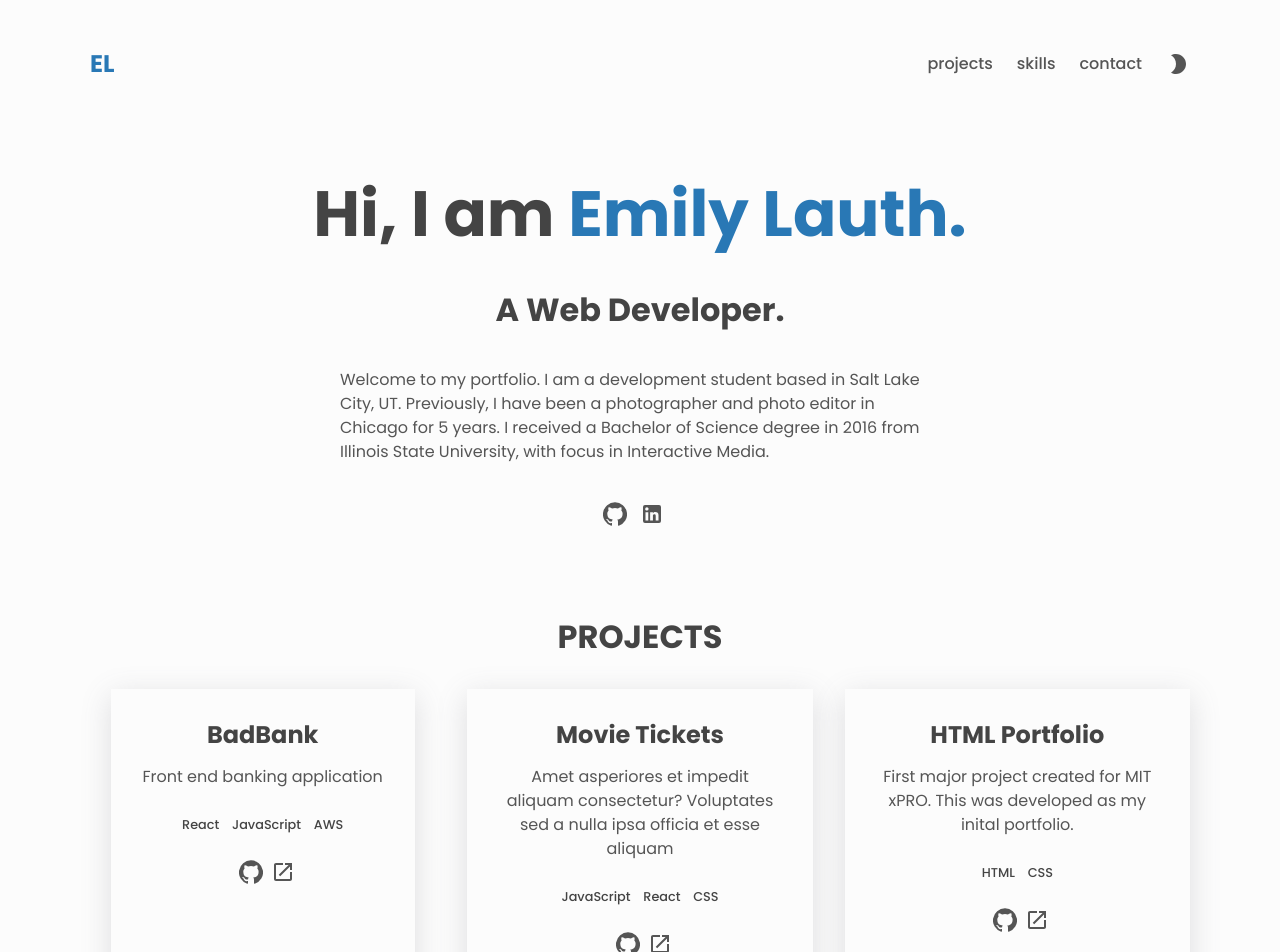
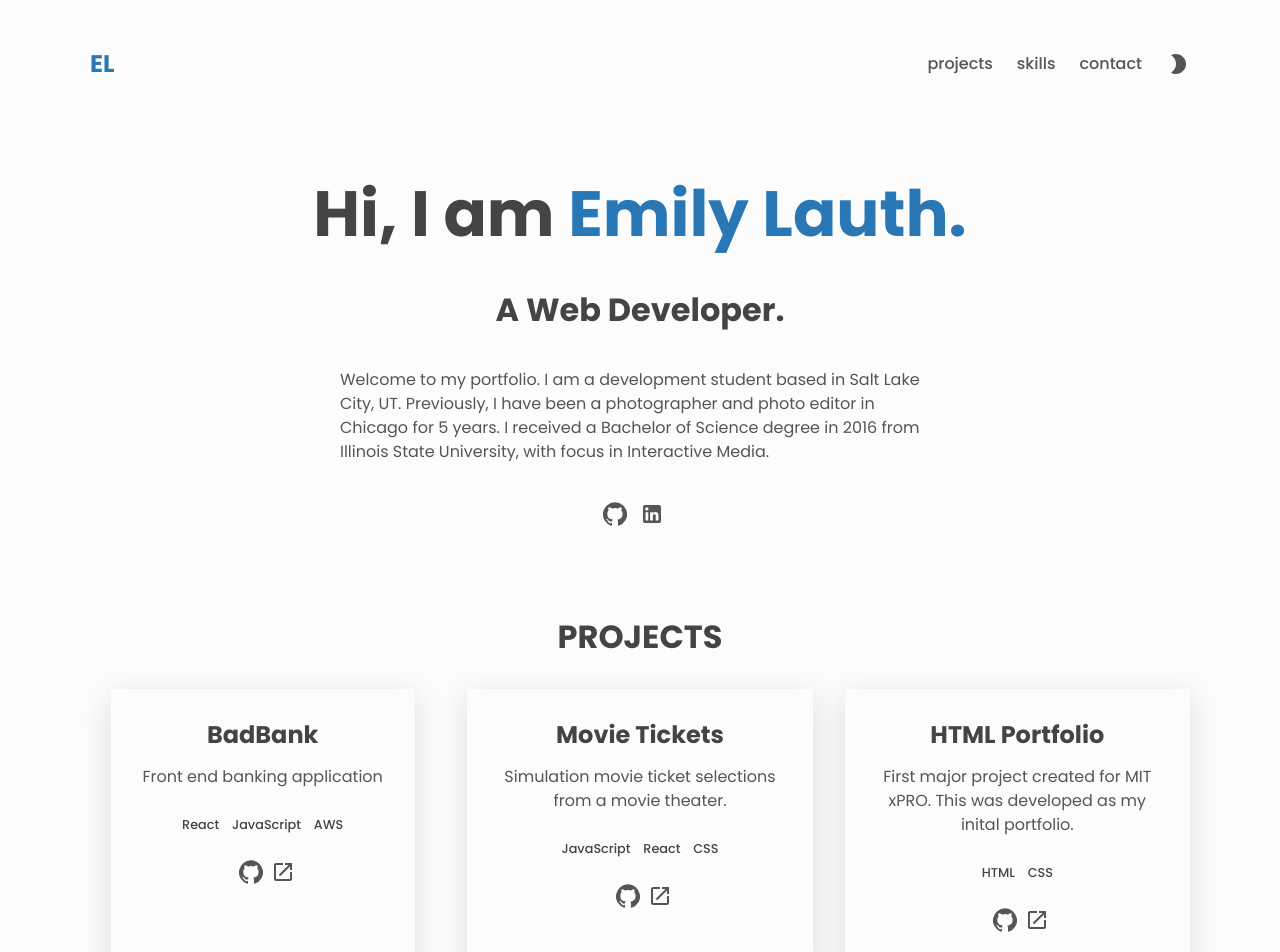
Before and after one commit to emilylauth/emilylauth.github.io, a React (Create React App) app: page / in a window 1280 px wide. Shown: the top 952 px of the page. Built offline with nearby package versions, Linux system fonts and the light colour scheme.

Commit message:
move ticket description fix

```diff
--- a/src/portfolio.js
+++ b/src/portfolio.js
@@ -33,7 +33,7 @@ const projects = [
   {
     name: 'Movie Tickets',
     description:
-      'Amet asperiores et impedit aliquam consectetur? Voluptates sed a nulla ipsa officia et esse aliquam',
+      'Simulation movie ticket selections from a movie theater.',
     stack: ['JavaScript', 'React', 'CSS'],
     sourceCode: 'https://github.com/emilylauth/Movie-Tickets',
     livePreview: 'https://emilylauth.github.io/Movie-Tickets/',
```
